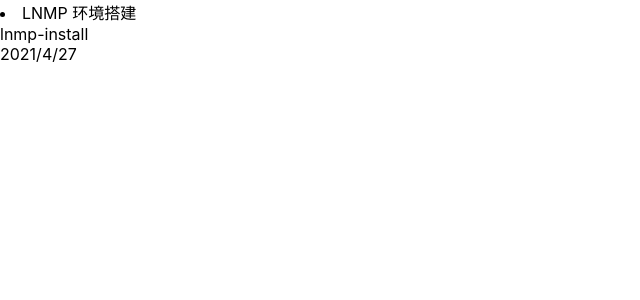
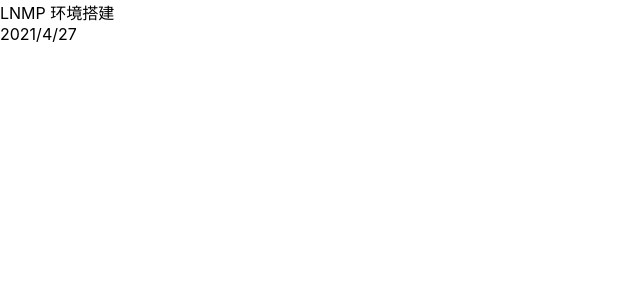
Before and after one commit to Crownprime/my-site, a Next.js app: page / in a window 1280 px wide. Shown: the top 300 px of the page, without its empty margins (0-640 px from the left). Built offline with nearby package versions, Linux system fonts and the light colour scheme.

Commit message:
fix: link bug

```diff
--- a/components/posts-list/index.tsx
+++ b/components/posts-list/index.tsx
@@ -8,8 +8,10 @@ const PostsList: React.FC<{
     <div>
       {dataSource.map(({ title, date, id }) => (
         <Link href={'/post/' + id} key={id}>
-          <div>{title}</div>
-          <div>{date}</div>
+          <div>
+            <div>{title}</div>
+            <div>{date}</div>
+          </div>
         </Link>
       ))}
     </div>
--- a/pages/index.tsx
+++ b/pages/index.tsx
@@ -1,17 +1,18 @@
+import React from 'react'
 import Head from 'next/head'
+import PostsList from '../components/posts-list'
 import { getSortedPostsData } from '../lib/posts'
 
 export async function getStaticProps() {
   const allPostsData = getSortedPostsData()
   return {
     props: {
-      allPostsData
-    }
+      allPostsData,
+    },
   }
 }
 
 export default function Home({ allPostsData }) {
-  console.log(allPostsData)
   return (
     <div className="container">
       <Head>
@@ -20,11 +21,7 @@ export default function Home({ allPostsData }) {
       </Head>
 
       <main>
-        {allPostsData.map(({ id, date, title }) =>
-          <li key={id}>
-            {title} <br />{id} <br />{date}
-          </li>
-        )}
+        <PostsList dataSource={allPostsData} />
       </main>
     </div>
   )
```
Also changed, not shown: pages/_app.tsx (line endings or trailing spaces).
